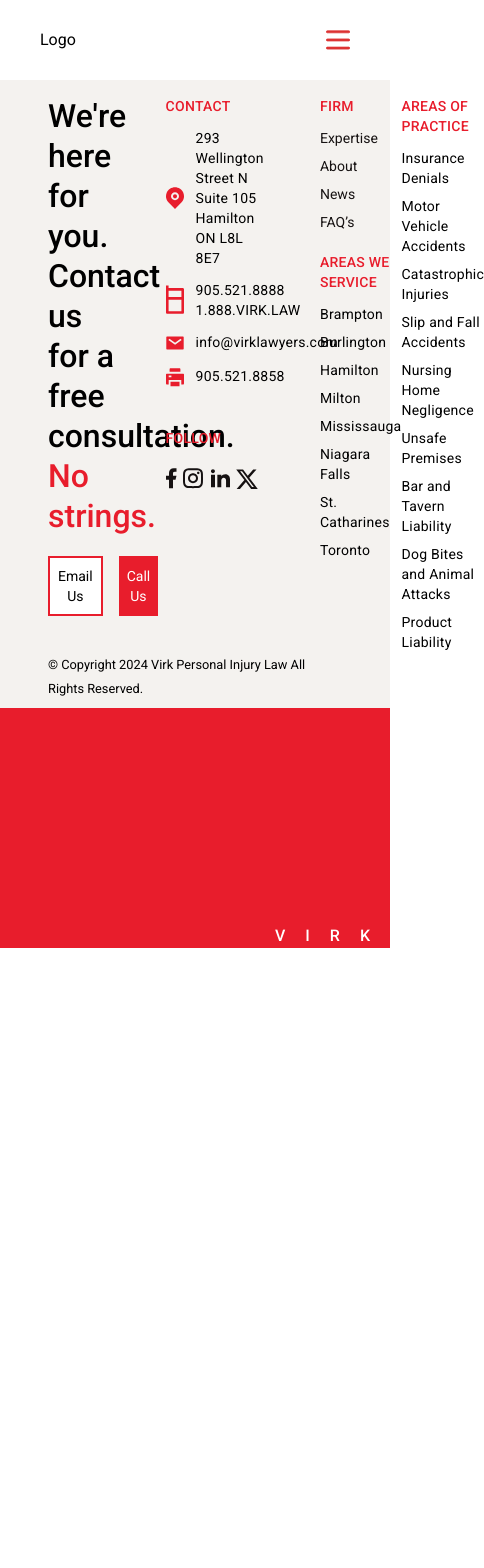
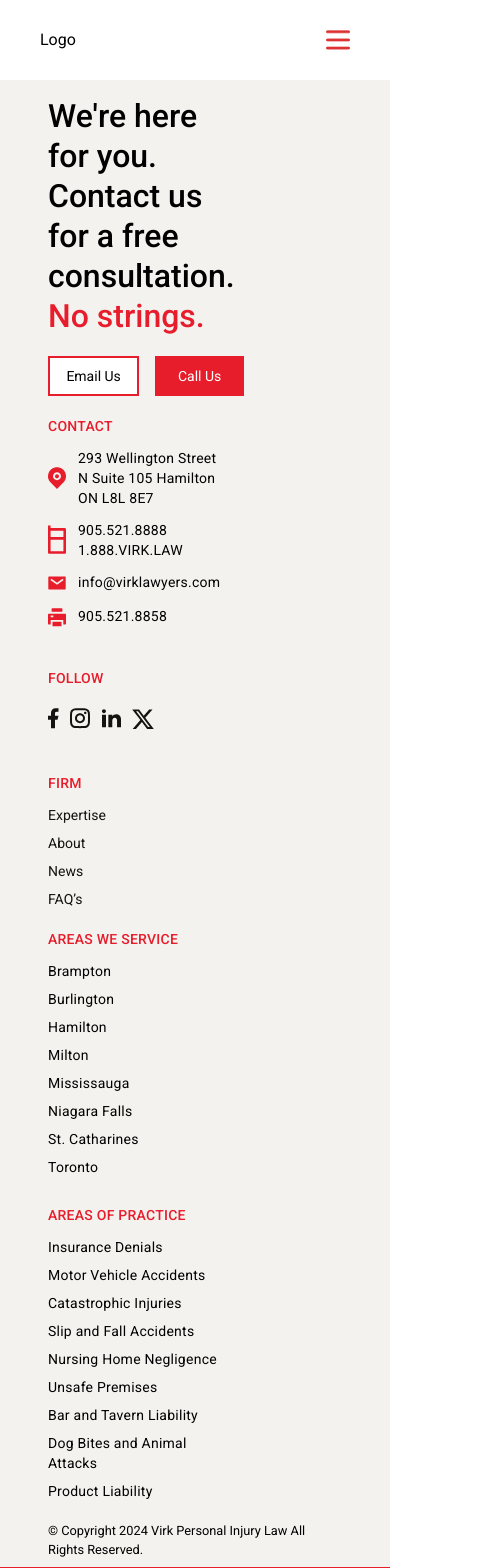
Before and after one commit to DevOluwatoyin/commercial-website, a React (Vite) app: page / in a window 390 px wide. Shown: the top 1568 px of the page, 484 px wide, since content can reach past the window. Before the commit the page ends 948 px from the top, so only its background shows below. Built offline with nearby package versions, Linux system fonts and the light colour scheme.

Commit message:
Footer set for mobile view

```diff
--- a/src/components/Footer.jsx
+++ b/src/components/Footer.jsx
@@ -14,8 +14,8 @@
   return (
     <section>
       <div className="bg-red-300 p-12 pb-2">
-        <div className="flex justify-between">
-          <div className="w-2/5">
+        <div className="flex flex-col gap-5 justify-between md:flex-row">
+          <div className="md:w-2/5">
             <div className="w-2/3 space-y-5">
               <Typography
                 variant="headline-l"
@@ -34,9 +34,9 @@
               </div>
             </div>
           </div>
-          <div className="flex justify-between w-3/5">
-            <div className="flex flex-col space-y-10 pb-4">
-              <div className="w-1/3">
+          <div className="flex flex-col gap-7 justify-between w-3/5 md:flex-row">
+            <div className="flex flex-col space-y-10 pb-4 md:w-1/3">
+              <div>
                 <Typography customClassName="uppercase mb-3">
                   Contact
                 </Typography>
@@ -66,7 +66,7 @@
                 </div>
               </div>
             </div>
-            <div className="flex flex-col gap-5">
+            <div className="flex flex-col gap-5 md:w-1/3">
               <div>
                 <Typography customClassName="mb-3 uppercase">Firm</Typography>
                 <div className="flex flex-col space-y-2 text-sm">
@@ -99,7 +99,7 @@
                 </div>
               </div>
             </div>
-            <div>
+            <div className="md:w-1/3">
               <Typography customClassName="mb-3 uppercase">
                 Areas of Practice
               </Typography>
@@ -118,13 +118,13 @@
             </div>
           </div>
         </div>
-        <small>
+        <small className="block mt-5">
           &copy; Copyright {new Date().getFullYear()} Virk Personal Injury Law
           All Rights Reserved.
         </small>
       </div>
       <div className="w-full relative h-60 bg-primary-main">
-        <p className="uppercase tracking-[20px] font-medium absolute bottom-0 right-0 text-white md:text-8xl">
+        <p className="uppercase tracking-[20px] font-medium absolute bottom-0 right-0 text-white text-5xl md:text-8xl">
           Virk
         </p>
       </div>
```
